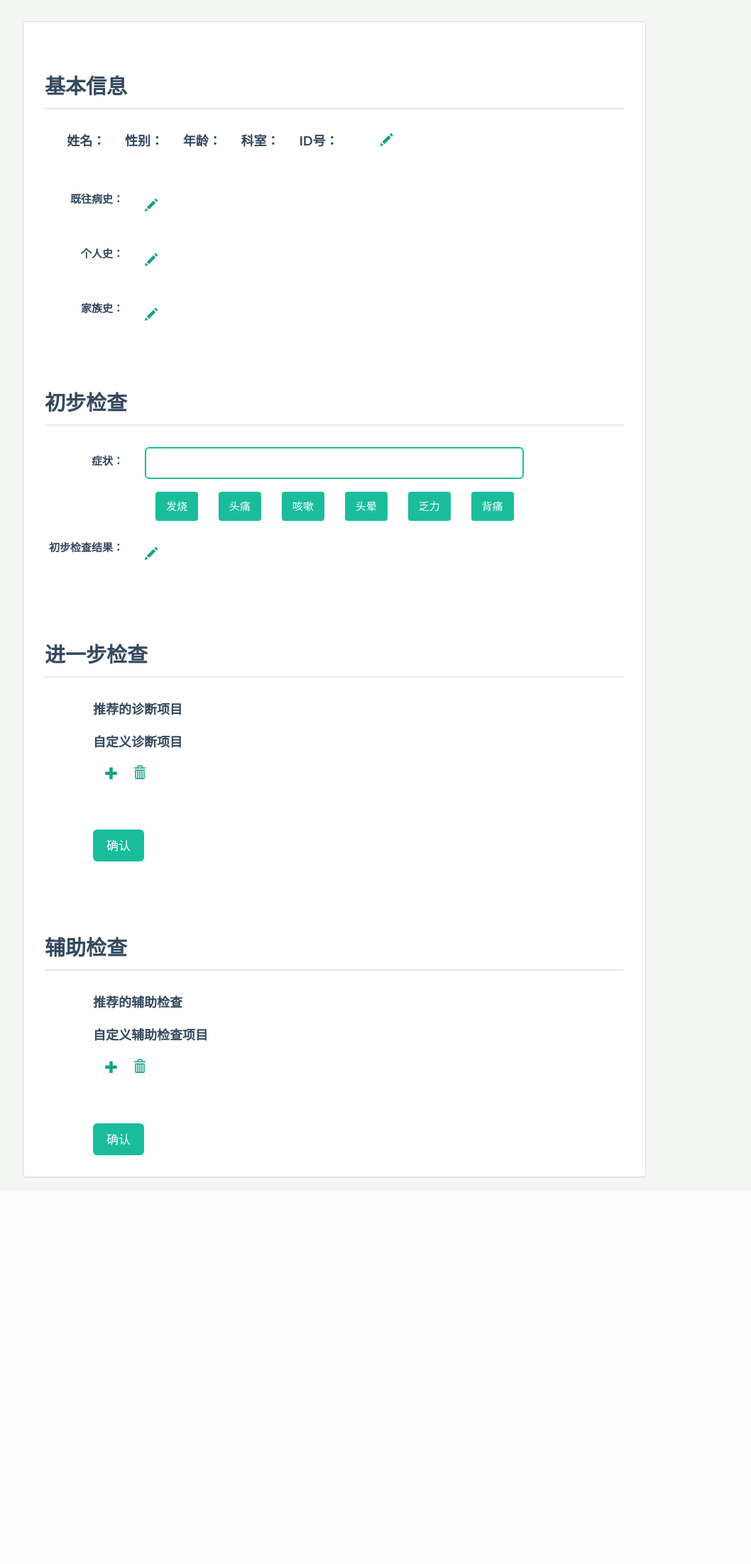
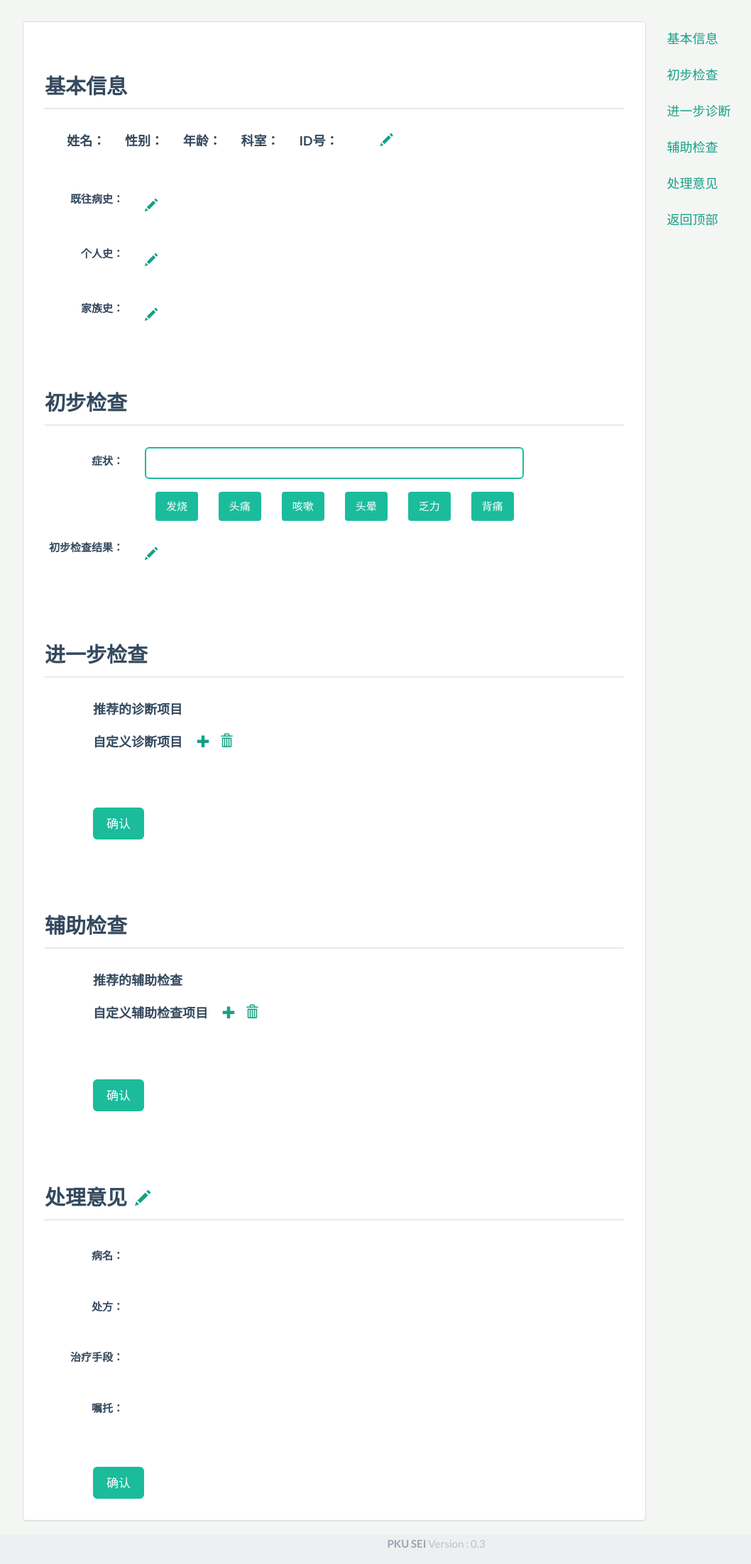
Before and after one commit to locusxt/auto-diagnosis, a Django app: page /diagnosis/test/ in a window 1280 px wide. Shown: the part 53-2257 px from the top of the page at 71% size, without its empty margins (23-1081 px from the left). Before the commit the page ends 1713 px from the top, so only its background shows below. Run offline with Django 3.2, Linux system fonts and the light colour scheme; some libraries are stand-ins or nearby versions.

Commit message:
v0.3 finished

```diff
--- a/auto_diagnosis/diagnosis/templates/diagnosis_2.html
+++ b/auto_diagnosis/diagnosis/templates/diagnosis_2.html
@@ -2,7 +2,7 @@
 
 {% block title %} 在线问诊 {% endblock %}
 
-{% block body %}style="padding:0px; background-color:#f4f6f4"{% endblock %}
+{% block body %}style="padding:0px; background-color:#f4f6f4;" data-spy="scroll" data-target="#navbar-example"{% endblock %}
 
 {% block head%}
 <script src="/static/basic_js/jsrender.min.js"></script>
@@ -149,110 +149,69 @@
 		$('#custom_auxiliarys').append(li);
 	}
 
-	function choose_module(module_id){
-		choosed_module = data_rec['modules'][module_id];
+
+	function update_possible_diseases(){
 		$.ajax({
 		  type: 'POST',
-		  url: "ajax/get_module_questions/",
-		  data: JSON.stringify ({"module" : choosed_module}), // or JSON.stringify ({name: 'jonas'}),
+		  url: "ajax/get_res/",
+		  data: JSON.stringify ({}), // or JSON.stringify ({name: 'jonas'}),
 		  complete: function(d) {
 				d = eval("("+d.responseText+")");
-				data_rec['questions'] = d['questions'];
-				question_res['option'] = [];
-				for (var i = 0; i < d['questions'].length; i++){
-					question_res['option'].push(-1);
+				data_rec['diseases'] = d['diseases'];
+				diseases = d['diseases'];
+				$('#possible_diseases').html('');
+				for (var i = 0; i < diseases.length; ++i){
+					button = $("<button></button>").attr({
+						"type":"button",
+						"class":"btn btn-primary",
+						"onclick":"choose_disease('" + diseases[i]['name'] + "');"
+					});
+					text = diseases[i]['name'] + "<span class='badge'>" + diseases[i]['prob']*100 + "%</span>";
+					$(button).html(text);
+					$('#possible_diseases').append(button);
+					$('#possible_diseases').append("&nbsp;&nbsp;");
 				}
-				tmpl_render_html('#question_tmpl', '#main', data_rec);
-
 		  },
 		  contentType: "application/json",
 		  dataType: 'text'
 		});
 	}
 
-	function send_question_res(){
-		for (var i = 0; i < question_res['option'].length; i++){
-			if (question_res['option'][i] == -1){
-				alert("请完成所有题目，再提交。");
-				return;
-			}
-		}
-		question_res['module'] = choosed_module;
+	function choose_disease(disease_name){
+		$('#input_disease_name').val(disease_name);
 		$.ajax({
 		  type: 'POST',
-		  url: "ajax/get_res/",
-		  data: JSON.stringify (question_res), // or JSON.stringify ({name: 'jonas'}),
+		  url: "ajax/get_treatment/",
+		  data: JSON.stringify ({}), // or JSON.stringify ({name: 'jonas'}),
 		  complete: function(d) {
 				d = eval("("+d.responseText+")");
-				data_rec['diseases'] = d['diseases'];
-				tmpl_render_html('#res_tmpl', '#main', data_rec);
+				data_rec['treatment'] = d['treatment'];
+				treatment = d['treatment'];
+				$('#input_prescribe').val(treatment);
+				$('#input_treatment').val(treatment);
+				$('#input_entrust').val(treatment);
 		  },
 		  contentType: "application/json",
 		  dataType: 'text'
 		});
 	}
 
-	function change_modal(disease_name){
-		document.getElementById('myModalLabel').innerHTML=disease_name;
-		document.getElementById('myModalBody').innerHTML='Loading...';
-		$.ajax({
-		  type: 'POST',
-		  url: "ajax/get_details/",
-		  data: JSON.stringify ({'disease':disease_name}), // or JSON.stringify ({name: 'jonas'}),
-		  complete: function(d) {
-				d = eval("("+d.responseText+")");
-				document.getElementById('myModalBody').innerHTML=d['details'];
-			},
-		  contentType: "application/json",
-		  dataType: 'text'
-		});
+	function update_result(){
+		disease_name = $('#input_disease_name').val();
+		prescribe = $('#input_prescribe').val();
+		treatment = $('#input_treatment').val();
+		entrust = $('#input_entrust').val();
+
+		$('#disease_name').html(disease_name);
+		$('#prescribe').html(prescribe);
+		$('#treatment').html(treatment);
+		$('#entrust').html(entrust);
 	}
 
-	function adv_diagnosis(disease_name){
-		choosed_disease = disease_name;
-		$.ajax({
-		  type: 'POST',
-		  url: "ajax/get_disease_questions/",
-		  data: JSON.stringify ({'module':question_res['module'], 'option':question_res['option'], 'disease': choosed_disease}), // or JSON.stringify ({name: 'jonas'}),
-		  complete: function(d) {
-				d = eval("("+d.responseText+")");
-				data_rec['adv_questions'] = d['adv_questions'];
-				adv_question_res['option'] = [];
-				for (var i = 0; i < d['adv_questions'].length; i++){
-					adv_question_res['option'].push(-1);
-				}
-				tmpl_render_html('#adv_question_tmpl', '#main', data_rec);
-			},
-		  contentType: "application/json",
-		  dataType: 'text'
-		});
-	}
 
-	function adv_switch_option(question, option){
-		adv_question_res['option'][question] = option;
-	}
 
-	function send_adv_question_res(){
-		for (var i = 0; i < adv_question_res['option'].length; i++){
-			if (adv_question_res['option'][i] == -1){
-				alert("请完成所有题目，再提交。");
-				return;
-			}
-		}
-		adv_question_res['disease'] = choosed_disease;
-		$.ajax({
-		  type: 'POST',
-		  url: "ajax/get_treatment/",
-		  data: JSON.stringify (adv_question_res), // or JSON.stringify ({name: 'jonas'}),
-		  complete: function(d) {
-				d = eval("("+d.responseText+")");
-				data_rec['treatment'] = d['treatment'];
-				document.getElementById('diagnosis_res').value=d['treatment'];
-		  },
-		  contentType: "application/json",
-		  dataType: 'text'
-		});
-	}
+
+
 
 	/*
 	 * 该函数用于更新用户基本信息的显示
@@ -279,7 +238,7 @@
 <div class="container bs-docs-container">
 	<div class="row">
 		<div class="panel panel-default col-md-9">
-			<div class="panel-body" role="main">
+			<div class="panel-body" role="main" id="top">
 				<div id="basic_info_section" class="bs-docs-section">
 					<h4 id="basic_info_title" class="page-header">基本信息</h4>
 					<div>
@@ -403,13 +362,13 @@
 
 						</ul>
 						<strong>自定义诊断项目</strong>
+						&nbsp;&nbsp;&nbsp;&nbsp;
+						<a id="custom_tests_add" onclick="" data-toggle="modal" data-target="#add_custom_test_modal"><span class="glyphicon glyphicon-plus" aria-hidden="true"></span></a>
+						&nbsp;&nbsp;
+						<a id="custom_tests_clear" onclick=""><span class="glyphicon glyphicon-trash" aria-hidden="true"></span></a>
 						<ul id="custom_tests">
 
 						</ul>
-						&nbsp;&nbsp;&nbsp;&nbsp;
-						<a id="custom_tests_add" onclick="" data-toggle="modal" data-target="#add_custom_test_modal"><span class="glyphicon glyphicon-plus" aria-hidden="true"></span></a>
-						&nbsp;&nbsp;&nbsp;&nbsp;
-						<a id="custom_tests_clear" onclick=""><span class="glyphicon glyphicon-trash" aria-hidden="true"></span></a>
 					</div>
 					<br />
 					<br />
@@ -426,13 +385,61 @@
 
 						</ul>
 						<strong>自定义辅助检查项目</strong>
+						&nbsp;&nbsp;&nbsp;&nbsp;
+						<a id="custom_auxiliarys_add" onclick="" data-toggle="modal" data-target="#add_custom_auxiliary_modal"><span class="glyphicon glyphicon-plus" aria-hidden="true"></span></a>
+						&nbsp;&nbsp;
+						<a id="custom_auxiliarys_clear" onclick=""><span class="glyphicon glyphicon-trash" aria-hidden="true"></span></a>
 						<ul id="custom_auxiliarys">
 
 						</ul>
-						&nbsp;&nbsp;&nbsp;&nbsp;
-						<a id="custom_auxiliarys_add" onclick="" data-toggle="modal" data-target="#add_custom_auxiliary_modal"><span class="glyphicon glyphicon-plus" aria-hidden="true"></span></a>
-						&nbsp;&nbsp;&nbsp;&nbsp;
-						<a id="custom_auxiliarys_clear" onclick=""><span class="glyphicon glyphicon-trash" aria-hidden="true"></span></a>
+
+					</div>
+					<br />
+					<br />
+					<div class="row col-md-offset-1">
+						<p><a class="btn btn-primary btn-lg" onclick="" role="button">确认</a></p>
+					</div>
+				</div>
+				<br />
+				<div id="diagnosis_result" class="bs-docs-section">
+					<h4 class="page-header">处理意见&nbsp;&nbsp;<small><a href="#" onclick="update_possible_diseases();" data-toggle="modal" data-target="#result_modal"><span class="glyphicon glyphicon-pencil" aria-hidden="true"></span></a></small></h4>
+					<div class="form-horizontal">
+						<div class="control-group row">
+							<label class="control-label col-md-2"><strong>病名：</strong></label>
+							<div class="col-md-8">
+								<p id="disease_name">
+
+								</p>
+							</div>
+						</div>
+						<br />
+						<div class="control-group row">
+							<label class="control-label col-md-2"><strong>处方：</strong></label>
+							<div class="col-md-8">
+								<p id="prescribe">
+
+								</p>
+							</div>
+						</div>
+						<br />
+						<div class="control-group row">
+							<label class="control-label col-md-2"><strong>治疗手段：</strong></label>
+							<div class="col-md-8">
+								<p id="treatment">
+
+								</p>
+							</div>
+						</div>
+						<br />
+						<div class="control-group row">
+							<label class="control-label col-md-2"><strong>嘱托：</strong></label>
+							<div class="col-md-8">
+								<p id="entrust">
+
+								</p>
+							</div>
+						</div>
+
 					</div>
 					<br />
 					<br />
@@ -442,8 +449,34 @@
 				</div>
 			</div>
 		</div>
+		<div class="col-md-3" role="complementary">
+			<nav class="bs-docs-sidebar hidden-print hidden-xs hidden-sm" id="navbar-example" data-spy="affix" data-offset-top="20">
+				<ul class="nav bs-docs-sidenav">
+					<li>
+						<a href="#basic_info_section">基本信息</a>
+					</li>
+					<li>
+						<a href="#symptom_section">初步检查</a>
+					</li>
+					<li>
+						<a href="#detail_diagnosis_section">进一步诊断</a>
+					</li>
+					<li>
+						<a href="#auxiliary_section">辅助检查</a>
+					</li>
+					<li>
+						<a href="#diagnosis_result">处理意见</a>
+					</li>
+					<li>
+						<a href="#top" class="back-to-top">返回顶部</a>
+					</li>
+				</ul>
+			</nav>
+		</div>
 	</div>
 </div>
+
+
 
 <!-- basic info Modal -->
 <div class="modal fade" id="basic_info_modal" tabindex="-1" role="dialog" aria-labelledby="basic_info_modal_label" aria-hidden="true">
@@ -514,7 +547,7 @@
 	  </div>
 	  <div class="modal-footer">
 		<button type="button" class="btn btn-default" data-dismiss="modal">关闭</button>
-		<button type="button" class="btn btn-primary" onclick="update_basic_info();">保存</button>
+		<button type="button" class="btn btn-primary" onclick="update_basic_info();" data-dismiss="modal">保存</button>
 	  </div>
 	</div>
   </div>
@@ -616,6 +649,64 @@
   </div>
 </div>
 
+<!-- result Modal -->
+<div class="modal fade" id="result_modal" tabindex="-1" role="dialog" aria-labelledby="result_modal_label" aria-hidden="true">
+  <div class="modal-dialog">
+    <div class="modal-content">
+      <div class="modal-header">
+        <button type="button" class="close" data-dismiss="modal" aria-label="Close"><span aria-hidden="true">&times;</span></button>
+        <h4 class="modal-title" id="result_modal_label">处理意见</h4>
+      </div>
+      <div class="modal-body" id="result_modal_body">
+        <div class="form-horizontal">
+			<div class="control-group row">
+				<label class="control-label col-md-2"><strong>病名：</strong></label>
+				<div class="col-md-8">
+					<input id="input_disease_name" class="form-control" type="text" placeholder="输入病名" class="input-large" />
+				</div>
+			</div>
+			<br />
+			<div class="control-group row">
+				<div class="col-md-8 col-md-offset-2" id="possible_diseases">
+					<button class="btn btn-primary" type="button">
+  						Messages <span class="badge">90%</span>
+					</button>
+				</div>
+			</div>
+			<br />
+			<div class="control-group row">
+				<label class="control-label col-md-2"><strong>处方：</strong></label>
+				<div class="col-md-8">
+					<textarea rows="3" id="input_prescribe" class="form-control" placeholder="处方" aria-describedby="sizing-addon1"></textarea>
+				</div>
+			</div>
+			<br />
+			<div class="control-group row">
+				<label class="control-label col-md-2"><strong>治疗：</strong></label>
+				<div class="col-md-8">
+					<textarea rows="3" id="input_treatment" class="form-control" placeholder="治疗方式" aria-describedby="sizing-addon1"></textarea>
+				</div>
+			</div>
+			<br />
+			<div class="control-group row">
+				<label class="control-label col-md-2"><strong>嘱托：</strong></label>
+				<div class="col-md-8">
+					<textarea rows="3" id="input_entrust" class="form-control" placeholder="嘱托" aria-describedby="sizing-addon1"></textarea>
+				</div>
+			</div>
+
+		</div>
+      </div>
+      <div class="modal-footer">
+        <button type="button" class="btn btn-default" data-dismiss="modal">关闭</button>
+		<button type="button" class="btn btn-primary" onclick="update_result();" data-dismiss="modal">确认</button>
+      </div>
+    </div>
+  </div>
+</div>
+
+{% include "footer.html" %}
+
 <script type="text/javascript">
 	$(':checkbox').radiocheck();
 	$(':radio').radiocheck('check');
--- a/auto_diagnosis/templates/footer.html
+++ b/auto_diagnosis/templates/footer.html
@@ -9,7 +9,7 @@
 			<li><a href="/piracy">隐私与安全</a></li>
 			<li><a href="/help">帮助</a></li>
 			<li><a href="/FAQ">FAQ</a></li> -->
-			<li><a href="">PKU SEI</a> Version : 0.2</li>
+			<li><a href="">PKU SEI</a> Version : 0.3</li>
 		  </ul>
 		</div>
 	 </div>
--- a/auto_diagnosis/usermanager/templates/index.html
+++ b/auto_diagnosis/usermanager/templates/index.html
@@ -12,7 +12,7 @@
             <h1>Auto Diagnosis!(demo)</h1>
             <p>
                 <br />
-                在线自助诊断系统，足不出户看医生。
+                医疗辅助决策系统。
                 <br />
                 <small><strong>注意：本系统结果仅供参考</strong></small>
             </p>
```
